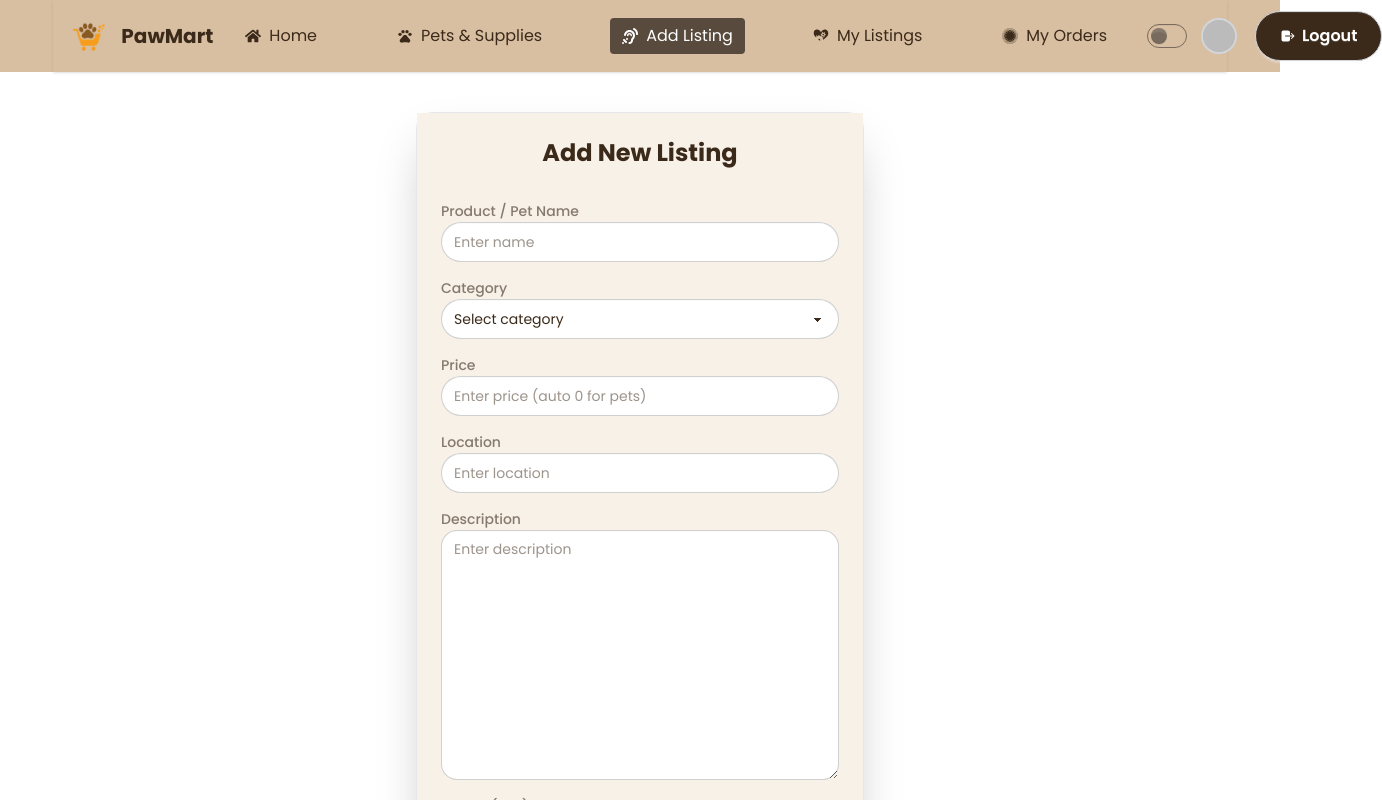
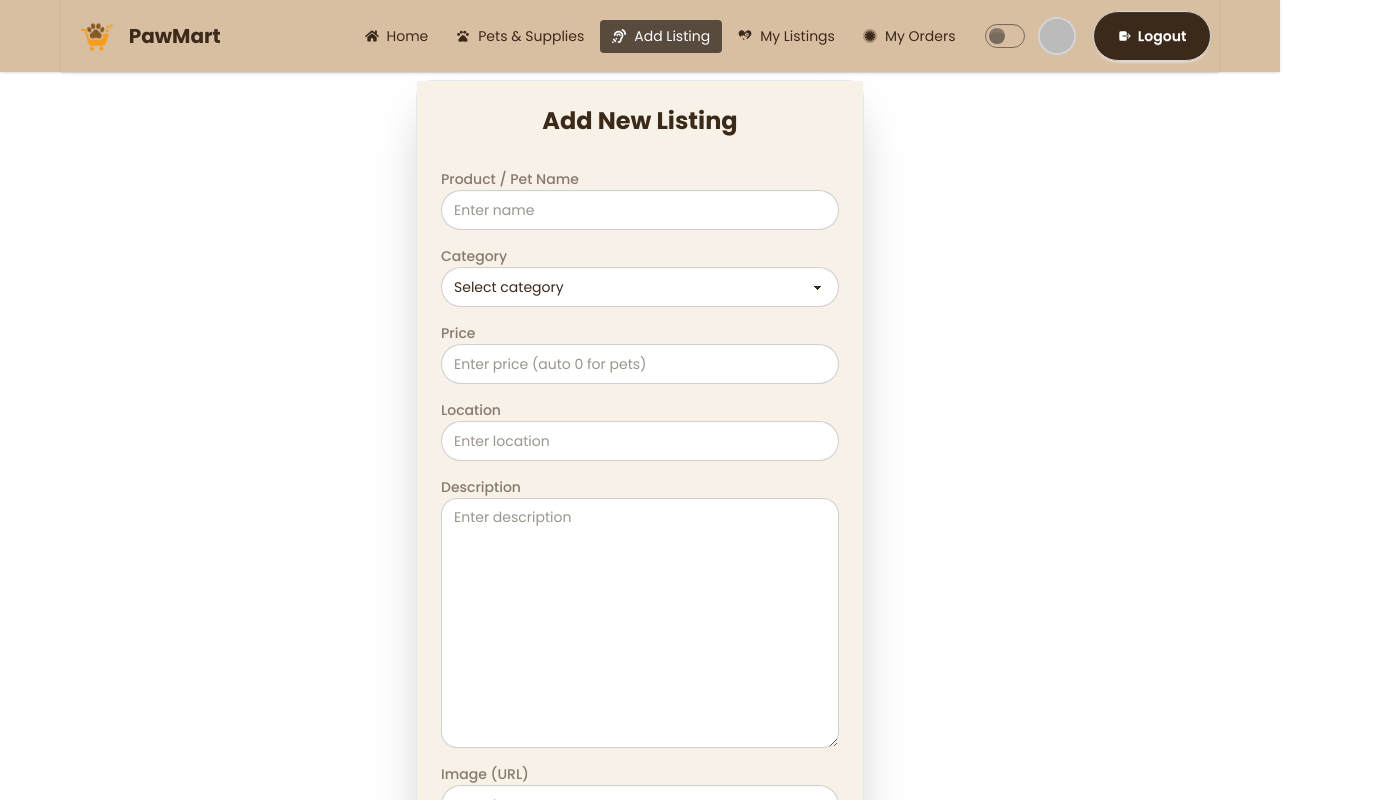
Before and after one commit to Antushil11/PawMart-Client, a React (Vite) app: page /addlisting in a window 1280 px wide. Shown: the top 800 px of the page, 1382 px wide, since content can reach past the window. Built offline with nearby package versions, Linux system fonts and the light colour scheme; no server answers; sample sign-in values are in the browser's storage.

Commit message:
added new all codes

```diff
--- a/src/Pages/AddListing/AddListing.jsx
+++ b/src/Pages/AddListing/AddListing.jsx
@@ -39,7 +39,7 @@ const AddListing = () => {
   };
 
   return (
-    <div className="card border mt-10 border-gray-200 bg-base-100 w-full max-w-md mx-auto shadow-2xl rounded-2xl">
+    <div className="card border mt-20 border-gray-200 bg-base-100 w-full max-w-md mx-auto shadow-2xl rounded-2xl">
       <div className="card-body p-6 relative bg-[#F8F1E8]">
         <h2 className="text-2xl font-bold text-center mb-6">Add New Listing</h2>
         <form onSubmit={handleSubmit} className="space-y-4">
--- a/src/Pages/Category/CategoryFilteredProduct.jsx
+++ b/src/Pages/Category/CategoryFilteredProduct.jsx
@@ -169,7 +169,7 @@ const CategoryFilteredProduct = () => {
   }, [categoryName]);
 
   return (
-    <div className="max-w-6xl mx-auto px-4 py-10">
+    <div className=" mx-auto px-4 py-10  mt-20">
       <h2 className="text-2xl font-bold mb-6 text-center">
         Showing : {categoryName.replace("-", " ")}
       </h2>
@@ -184,7 +184,7 @@ const CategoryFilteredProduct = () => {
               <img
                 src={product.image}
                 alt={product.name}
-                className="w-full h-56 object-cover"
+                className="w-full h-80 object-cover "
               />
               <div className="p-4 text-center">
                 <h3 className="font-semibold text-lg">{product.name}</h3>
--- a/src/Pages/ListingDetails/ListingDetails.jsx
+++ b/src/Pages/ListingDetails/ListingDetails.jsx
@@ -99,7 +99,7 @@ const ListingDetails = () => {
   }
 
   return (
-    <div className="max-w-5xl mx-auto p-4 md:p-6 lg:p-8">
+    <div className="mt-20 mx-auto p-4 md:p-6 lg:p-8">
       <div className="card bg-base-100 shadow-xl border border-gray-200 rounded-2xl overflow-hidden">
         <div className="flex flex-col md:flex-row gap-8 p-6 md:p-8">
           <div className="shrink-0 w-full md:w-1/2">
--- a/src/Pages/MyListings/MyListings.jsx
+++ b/src/Pages/MyListings/MyListings.jsx
@@ -75,7 +75,7 @@ const MyListings = () => {
   };
 
   return (
-    <div className="max-w-6xl mx-auto p-6">
+    <div className="max-w-7xl mx-auto mt-20 p-6">
       <h1 className="text-3xl font-bold mb-6 text-primary text-center">
         My Listings
       </h1>
--- a/src/Pages/MyOrders/MyOrders.jsx
+++ b/src/Pages/MyOrders/MyOrders.jsx
@@ -44,7 +44,7 @@ const MyOrders = () => {
   };
 
   return (
-    <div className="max-w-6xl mx-auto p-6">
+    <div className="max-w-6xl mx-auto mt-20 p-6">
       <h1 className="text-3xl font-bold mb-6 text-center">My Orders</h1>
 
       {loading ? (
--- a/src/components/Footer/Footer.jsx
+++ b/src/components/Footer/Footer.jsx
@@ -82,7 +82,7 @@ const Footer = () => {
             </button>
           </div>
 
-          <a className="link link-hover text-primary gap-2 flex">
+          <a href="https://web.whatsapp.com/" className="link link-hover text-primary gap-2 flex">
             <IoCallOutline size={16} />
             +1 (555) 123-4567
           </a>
--- a/src/components/Home/Home.jsx
+++ b/src/components/Home/Home.jsx
@@ -11,7 +11,9 @@ const recentListtingPromise = fetch(
 const Home = () => {
   return (
     <div className="">
-      <Banner></Banner>
+      <div className="mt-20">
+        <Banner></Banner>
+      </div>
       <CategorySection></CategorySection>
       <RecentListings
         recentListtingPromise={recentListtingPromise}
--- a/src/components/Navbar/Navbar.jsx
+++ b/src/components/Navbar/Navbar.jsx
@@ -11,47 +11,45 @@ import { GiLoveMystery } from "react-icons/gi";
 const Navbar = () => {
   const { user, signOutUser } = useContext(AuthContext);
 
-
-  const link = <>
-   <li className="md:text-[10px] md:p-2  lg:text-[16px] lg:p-6">
+  const link = (
+    <>
+      <li className="md:text-[10px]  lg:text-[14px]">
         <NavLink to={"/"}>
           {" "}
           <FaHome />
           Home
         </NavLink>
       </li>
-            <li className="md:text-[10px] md:p-2  lg:text-[16px] lg:p-6">
+      <li className="md:text-[10px]  lg:text-[14px]">
         <NavLink to={"/allpetsupplies"}>
           <MdPets />
           Pets &amp; Supplies
         </NavLink>
       </li>
-            {
-              user && <><li className="md:text-[10px] md:p-2  lg:text-[16px] lg:p-6">
+      {user && (
+        <>
+          <li className="md:text-[10px]  lg:text-[14px]">
             <NavLink to={"/addlisting"}>
               <FaEarListen />
               Add Listing
             </NavLink>
           </li>
-            <li className="md:text-[10px] md:p-2  lg:text-[16px] lg:p-6">
+          <li className="md:text-[10px]  lg:text-[14px]">
             <NavLink to={"/mylistings"}>
               <GiLoveMystery />
               My Listings
             </NavLink>
           </li>
-            <li className="md:text-[10px] md:p-2  lg:text-[16px] lg:p-6">
+          <li className="md:text-[10px]   lg:text-[14px] ">
             <NavLink to={"/myorders"}>
               <FaFirstOrderAlt />
               My Orders
             </NavLink>
           </li>
-
-
         </>
-            }
-
-
+      )}
     </>
+  );
 
   const [theme, setTheme] = useState(localStorage.getItem("theme") || "light");
 
@@ -66,7 +64,8 @@ const Navbar = () => {
   };
 
   return (
-    <div className="navbar max-w-11/12 top-0 mx-auto py-0 min-h-0 z-1  h-18  shadow-sm glass-card bg-[#D9BFA2]">
+    <div className="navbar  fixed   top-0 mx-auto py-0 min-h-0 z-1  h-18  shadow-sm glass-card bg-[#D9BFA2]">
+      <div className="navbar  max-w-11/12   top-0 mx-auto py-0 min-h-0 z-1  h-18  shadow-sm glass-card bg-[#D9BFA2]">
         <div className="navbar-start">
           <div className="dropdown ">
             <div tabIndex={0} role="button" className="btn btn-ghost md:hidden">
@@ -108,7 +107,7 @@ const Navbar = () => {
           </div>
         </div>
         <div className="navbar-center hidden md:flex">
-        <ul className="menu menu-horizontal px-1  lg:gap-2 sm:ml-10">
+          <ul className="menu menu-horizontal px-1  lg:gap-1 sm:ml-10">
             {link}
           </ul>
         </div>
@@ -116,18 +115,18 @@ const Navbar = () => {
           <input
             onChange={(e) => handleTheme(e.target.checked)}
             type="checkbox"
-           defaultChecked={localStorage.getItem('theme') === "dark"}
-           className="toggle"/>
+            defaultChecked={localStorage.getItem("theme") === "dark"}
+            className="toggle"
+          />
           {user ? (
             <div className="flex items-center lg:gap-4   ">
-
               <div className="dropdown dropdown-end z-50">
                 <div
                   tabIndex={0}
                   role="button"
                   className="btn btn-ghost btn-circle avatar"
                 >
-                <div className="w-9 border-2 border-gray-300 rounded-full">
+                  <div className="w-10 border-2 border-gray-300 rounded-full">
                     <img
                       alt="Tailwind CSS Navbar component"
                       referrerPolicy="no-referrer"
@@ -142,7 +141,7 @@ const Navbar = () => {
               <div>
                 <button
                   onClick={signOutUser}
-                className="btn rounded-full md:text-[10px] md:p-2   lg:text-[16px] lg:p-6 border-gray-300  btn-sm bg-primary text-white"
+                  className="btn rounded-full md:text-[10px] md:p-2   lg:text-[14px]  lg:p-6 border-gray-300  btn-sm bg-primary text-white"
                 >
                   <IoLogOut /> Logout
                 </button>
@@ -152,14 +151,14 @@ const Navbar = () => {
             <div className="flex lg:gap-2">
               <Link
                 to={"/auth/login"}
-              className="btn rounded-full md:text-[10px] md:p-2  lg:text-[16px] lg:p-6 border-gray-300  btn-sm bg-primary text-white"
+                className="btn rounded-full md:text-[10px] md:p-2   lg:text-[14px]  lg:p-6 border-gray-300  btn-sm bg-primary text-white"
               >
                 {" "}
                 <IoLogIn /> Login
               </Link>
               <Link
                 to={"/auth/register"}
-              className="btn rounded-full md:text-[10px] md:p-2  lg:text-[16px] lg:p-6 border-gray-300  btn-sm bg-primary text-white"
+                className="btn rounded-full md:text-[10px] md:p-2   lg:text-[14px]  lg:p-6 border-gray-300  btn-sm bg-primary text-white"
               >
                 {" "}
                 <FaCashRegister /> Register
@@ -168,6 +167,7 @@ const Navbar = () => {
           )}
         </div>
       </div>
+    </div>
   );
 };
 
```
Lines whose indentation alone changed are shown as unchanged.
